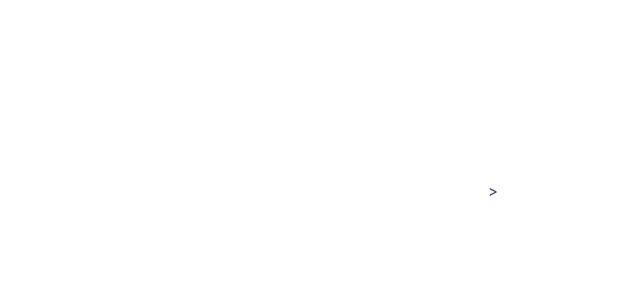
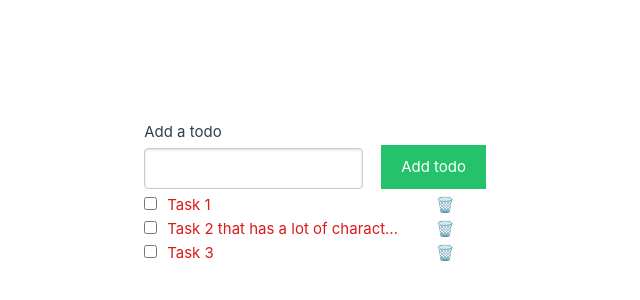
Before and after one commit to AUrdiales/academy-todo, a Vue app: page / in a window 1280 px wide. Shown: the part 208-508 px from the top of the page, without its empty margins (152-792 px from the left). Built offline with nearby package versions, Linux system fonts and the light colour scheme.

Commit message:
add all html template

```diff
--- a/src/App.vue
+++ b/src/App.vue
@@ -1,35 +1,10 @@
 <script setup>
+import TodoApp from './views/TodoApp.vue';
 </script>
 
 <template>
-  <div></div>>
+  <TodoApp />
 </template>
 
 <style scoped>
-header {
-  line-height: 1.5;
-}
-
-.logo {
-  display: block;
-  margin: 0 auto 2rem;
-}
-
-@media (min-width: 1024px) {
-  header {
-    display: flex;
-    place-items: center;
-    padding-right: calc(var(--section-gap) / 2);
-  }
-
-  .logo {
-    margin: 0 2rem 0 0;
-  }
-
-  header .wrapper {
-    display: flex;
-    place-items: flex-start;
-    flex-wrap: wrap;
-  }
-}
 </style>
--- a/src/assets/base.css
+++ b/src/assets/base.css
@@ -84,3 +84,13 @@ body {
   -webkit-font-smoothing: antialiased;
   -moz-osx-font-smoothing: grayscale;
 }
+
+button, input[type="submit"], input[type="reset"] {
+	background: none;
+	color: inherit;
+	border: none;
+	padding: 0;
+	font: inherit;
+	cursor: pointer;
+	outline: inherit;
+}
--- a/src/assets/main.css
+++ b/src/assets/main.css
@@ -24,7 +24,6 @@ a,
 @media (min-width: 1024px) {
   body {
     display: flex;
-    place-items: center;
   }
 
   #app {
--- /dev/null
+++ b/src/views/TodoApp.vue
@@ -0,0 +1,105 @@
+<template>
+  <main class="main-container">
+    <form class="form-container">
+      <div class="input-container">
+        <label>Add a todo</label>
+        <input class="input" />
+      </div>
+      <button class="submit-button">Add todo</button>
+    </form>
+    <div class="todo-container">
+      <label class="todo-item">
+        <input type="checkbox" /><span class="todo-title">Task 1</span>
+      </label>
+      <button class="button-remove">🗑️</button>
+    </div>
+    <div class="todo-container">
+      <label class="todo-item">
+        <input type="checkbox" /><span class="todo-title"
+          >Task 2 that has a lot of characters</span
+        >
+      </label>
+      <button class="button-remove">🗑️</button>
+    </div>
+    <div class="todo-container">
+      <label class="todo-item">
+        <input type="checkbox" /><span class="todo-title">Task 3</span>
+      </label>
+      <button class="button-remove">🗑️</button>
+    </div>
+  </main>
+</template>
+
+<script setup></script>
+
+<style scoped>
+/* todo-app styles */
+.main-container {
+  margin: auto;
+}
+.form-container {
+  display: flex;
+  gap: 1rem;
+}
+
+.input-container {
+  display: flex;
+  flex-direction: column;
+}
+
+.input {
+  width: 100%;
+  margin: 4px 0;
+  display: inline-block;
+  border: 1px solid #ccc;
+  box-shadow: inset 0 1px 3px #ddd;
+  border-radius: 4px;
+  -webkit-box-sizing: border-box;
+  -moz-box-sizing: border-box;
+  box-sizing: border-box;
+  padding-left: 20px;
+  padding-right: 20px;
+  padding-top: 12px;
+  padding-bottom: 12px;
+}
+
+.submit-button {
+  align-self: end;
+  background-color: #25c26c;
+  border: none;
+  color: white;
+  padding: 10px 20px;
+  text-decoration: none;
+  margin: 4px 2px;
+  cursor: pointer;
+}
+
+.submit-button:hover {
+  background-color: #157c23;
+}
+
+/* todo list styles */
+.todo-container {
+  display: grid;
+  grid-auto-flow: column;
+  grid-template-columns: 75% 25%;
+}
+.todo-title {
+  margin-left: 10px;
+}
+
+.todo-item {
+  overflow: hidden;
+  text-overflow: ellipsis;
+  color: #dd1b1b;
+  white-space: nowrap;
+}
+
+.completed {
+  color: #22c522;
+}
+
+.button-remove {
+  justify-self: center;
+}
+</style>
```
